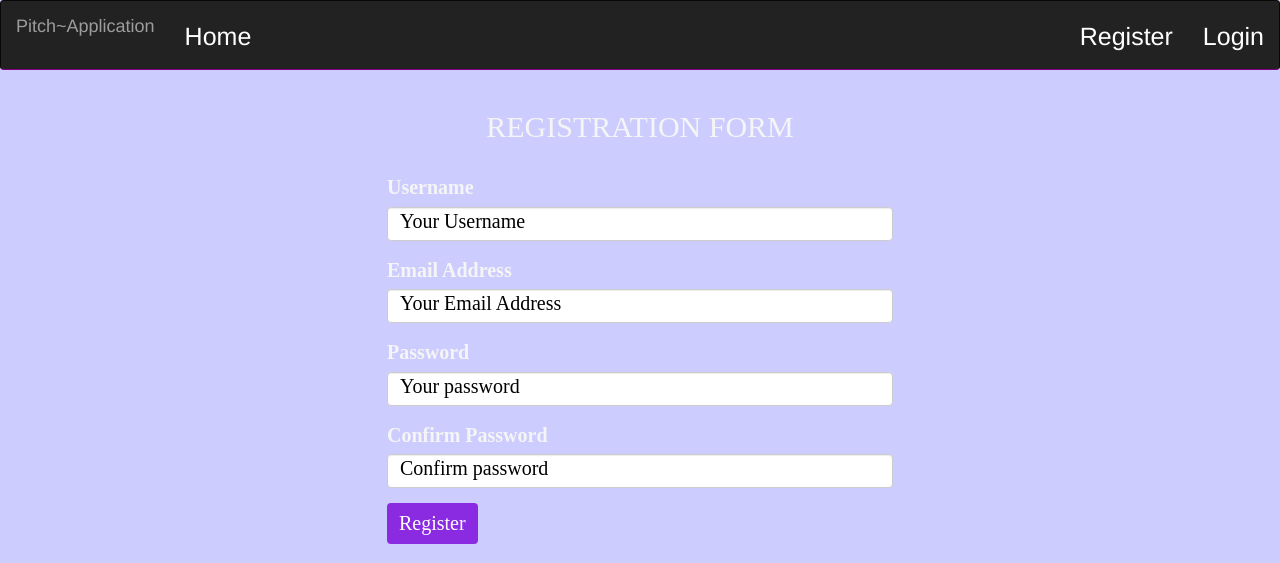
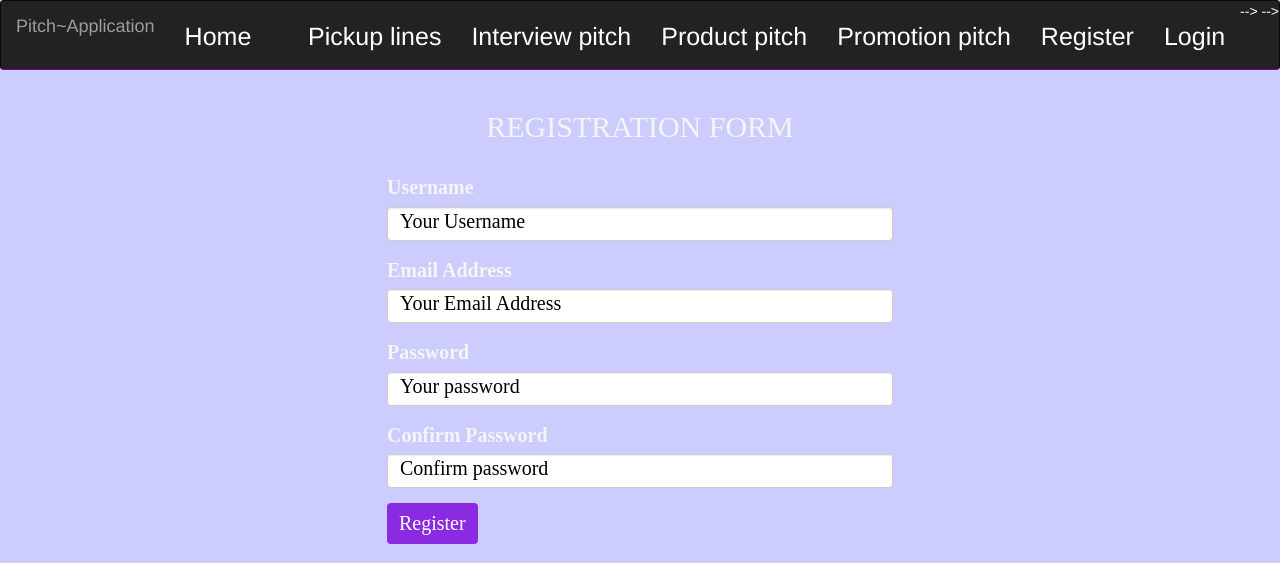
Before and after one commit to LoiseMulwa/pitch_master, a Flask app: page /authenticate/register in a window 1280 px wide. Shown: the top 563 px of the page. Run offline with Flask 2, Linux system fonts and the light colour scheme; some libraries are stand-ins or nearby versions.

Commit message:
fx: Add template

```diff
--- a/app/templates/category/pickup.html
+++ b/app/templates/category/pickup.html
@@ -4,7 +4,7 @@
   rel="stylesheet"
   href="https://cdnjs.cloudflare.com/ajax/libs/font-awesome/4.7.0/css/font-awesome.min.css"
 />
-<h1 class="text-center">Pickup Lines Pitches</h1>
+<h1 class="text-center">Promotion Pitches</h1>
 <br />
 {% for pitch in all_pitches%}
 <div class="container-fluid pitch">
--- a/app/templates/category/promotion.html
+++ b/app/templates/category/promotion.html
@@ -4,7 +4,7 @@
   rel="stylesheet"
   href="https://cdnjs.cloudflare.com/ajax/libs/font-awesome/4.7.0/css/font-awesome.min.css"
 />
-<h1 class="text-center">Promotion Pitches</h1>
+<h1 class="text-center">Pickup Lines Pitches</h1>
 <br />
 {% for pitch in all_pitches%}
 <div class="container-fluid pitch">
--- a/app/templates/index.html
+++ b/app/templates/index.html
@@ -4,7 +4,7 @@
   rel="stylesheet"
   href="https://cdnjs.cloudflare.com/ajax/libs/font-awesome/4.7.0/css/font-awesome.min.css"
 />
-<h1 class="text-center">All Pitches</h1>
+<h1 class="text-center text-success">All~Pitches</h1>
 <br />
 {% for pitch in all_pitches%}
 <div class="container-fluid pitch">
--- a/app/templates/navbar.html
+++ b/app/templates/navbar.html
@@ -17,11 +17,11 @@
         >
       </li>
 
-      <!-- <li><a href="{{ url_for('main.pickup')}}">Pickup lines</a></li>
+      <li><a href="{{ url_for('main.pickup')}}">Pickup lines</a></li>
       <li><a href="{{ url_for('main.interview')}}">Interview pitch</a></li>
       <li><a href="{{ url_for('main.product')}}">Product pitch</a></li>
       <li><a href="{{ url_for('main.promotion')}}">Promotion pitch</a></li>
-      <li> -->
+      <li>
         <a href="{{url_for('main.profile',my_name=current_user.username)}}">
           Profile</a
         >
@@ -30,7 +30,7 @@
       {% else %}
 
 
-      <!-- <li><a href="{{ url_for('main.pickup')}}">Pickup lines</a></li>
+       <li><a href="{{ url_for('main.pickup')}}">Pickup lines</a></li> -->
       <li><a href="{{ url_for('main.interview')}}">Interview pitch</a></li>
       <li><a href="{{ url_for('main.product')}}">Product pitch</a></li>
       <li><a href="{{ url_for('main.promotion')}}">Promotion pitch</a></li> -->
--- a/app/templates/pitch.html
+++ b/app/templates/pitch.html
@@ -1,7 +1,7 @@
 {% extends 'base.html' %} {% import 'bootstrap/wtf.html' as wtf %} {% block
 content %}
 <div class="container register">
-  <h2 class="text-center">NEW PITCH</h2>
+  <h2 class="text-center">NEW~PITCH</h2>
   {{wtf.quick_form(pitch_form)}}
 </div>
 {% endblock %}
```
